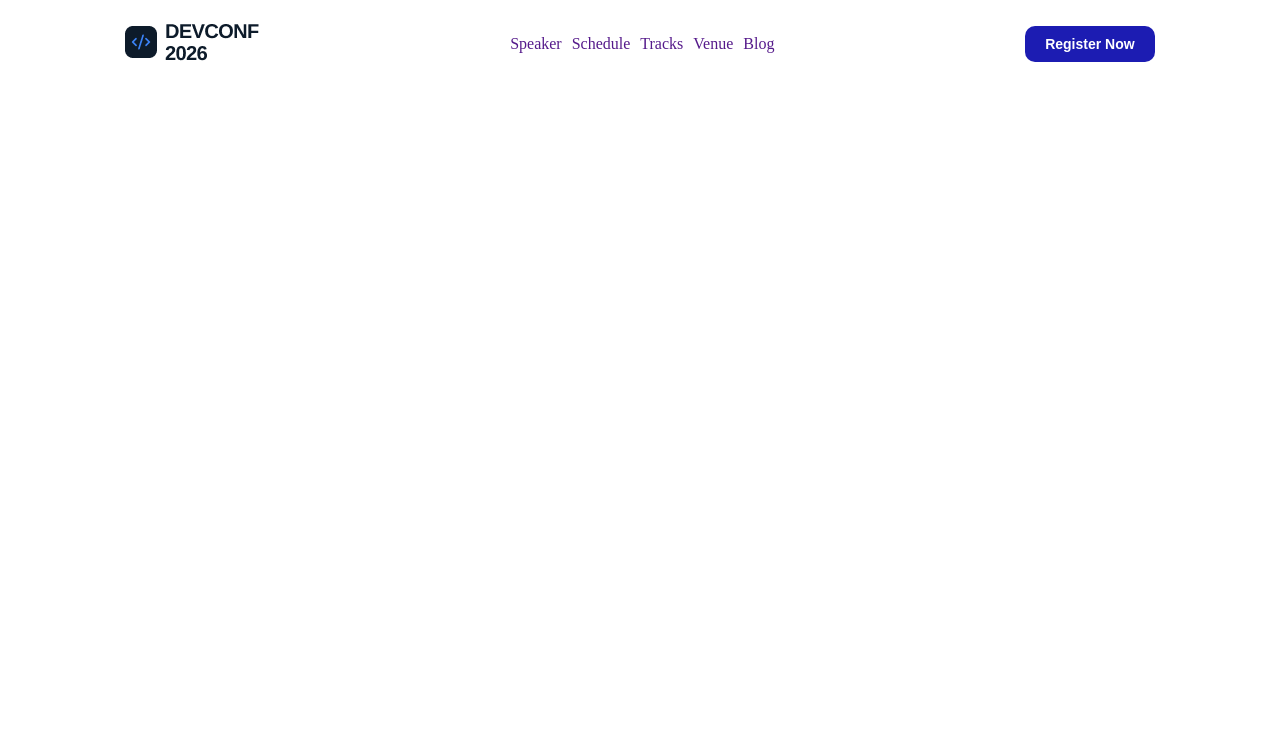
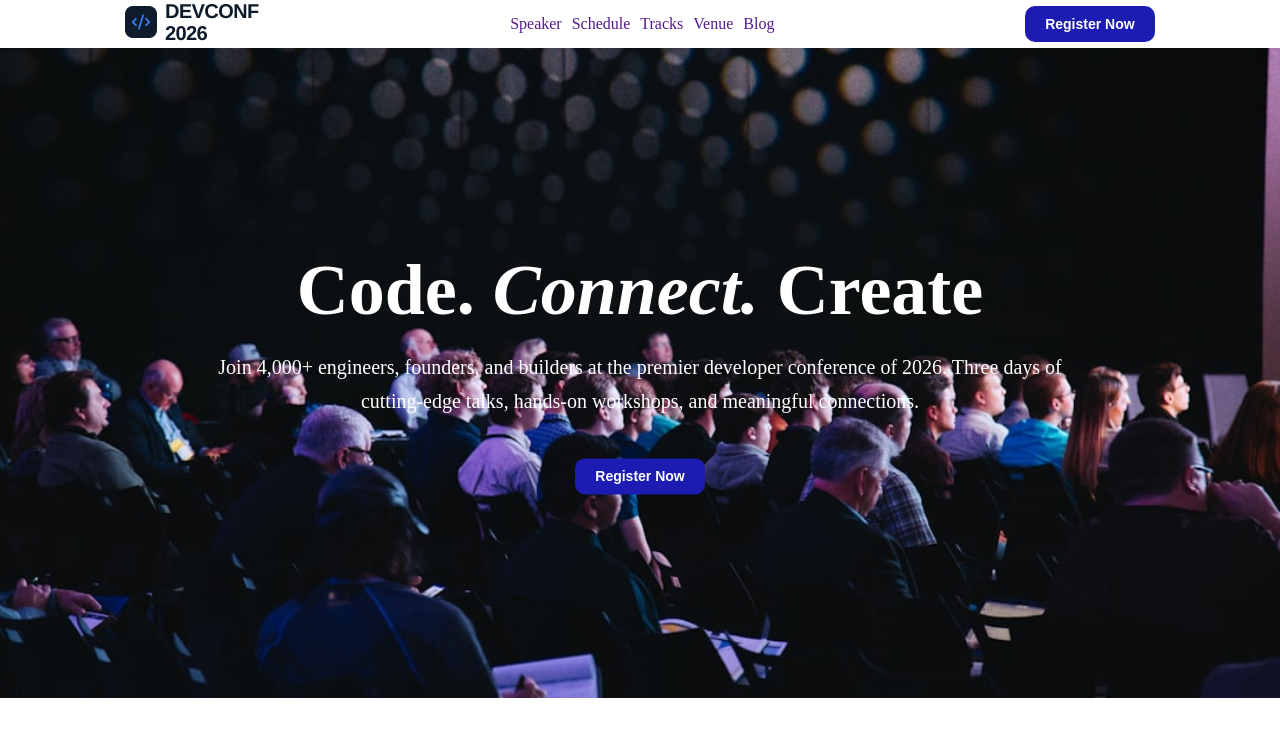
Before and after one commit to ahmnoman176/ph-assignment-1, a plain HTML site: page index.html in a window 1280 px wide. Drawn offline with Linux system fonts and the light colour scheme.

Commit message:
hero added

```diff
--- a/index.html
+++ b/index.html
@@ -8,7 +8,7 @@
 </head>
 <body>
     <!-- Nav starts -->
-     <nav>
+     <nav class="container">
         <div>
             <img src="./B14-A01-DevConf-2026/assets/logo.png" alt="">
         </div>
@@ -25,5 +25,28 @@
             <button class="common-btn">Register Now</button>
         </div>
      </nav>
+     <!-- Mav ends -->
+
+
+     <!-- hero Starts -->
+      <section class="hero-section">
+
+        <img src="./B14-A01-DevConf-2026/assets/banner.jpg" class="hero-image">
+
+        <div class="hero-content">
+            <h1>
+                Code. <span>Connect.</span> Create
+            </h1>
+
+            <p>
+                Join 4,000+ engineers, founders, and builders at the premier developer
+                conference of 2026. Three days of cutting-edge talks, hands-on workshops,
+                and meaningful connections.
+            </p>
+
+            <button class="common-btn">Register Now</button>
+        </div>
+
+    </section>
 </body>
 </html>
--- a/style.css
+++ b/style.css
@@ -1,9 +1,15 @@
 *{
     margin: 0;
     padding: 0;
+}
 
-    max-width: 1280px;
+.container{
+    max-width: 100%;
     margin: auto;
+}
+
+img{
+    width: 100%;
 }
 
 nav{
@@ -36,3 +42,53 @@
     font-weight: bold;
     font-size: 14px;
 }
+
+
+/* Hero css */
+/* ---------- Hero Section ---------- */
+
+.hero-section{
+    position: relative;
+    width: 100%;
+    height: 650px;
+}
+
+.hero-image{
+    width: 100%;
+    height: 100%;
+    object-fit: cover;
+    display: block;
+}
+
+.hero-content{
+    position: absolute;
+    top: 50%;
+    left: 50%;
+    transform: translate(-50%, -50%);
+
+    display: flex;
+    flex-direction: column;
+    align-items: center;
+    text-align: center;
+
+    color: #fff;
+    width: 70%;
+}
+
+.hero-content h1{
+    font-size: 72px;
+    font-weight: 700;
+    margin-bottom: 20px;
+    line-height: 1.1;
+}
+
+.hero-content span{
+    font-style: italic;
+}
+
+.hero-content p{
+    font-size: 20px;
+    line-height: 1.7;
+    max-width: 850px;
+    margin-bottom: 40px;
+}
```
